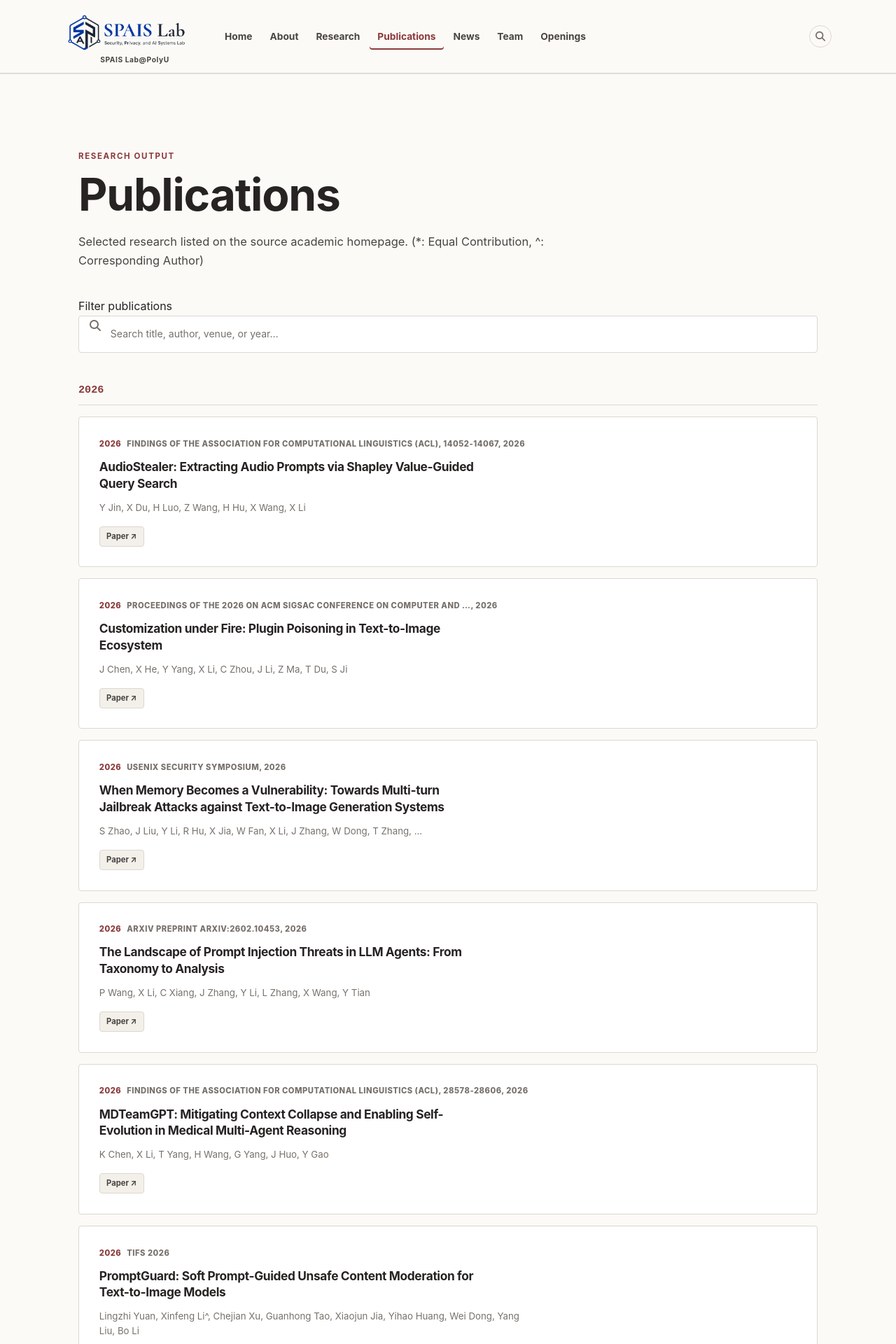
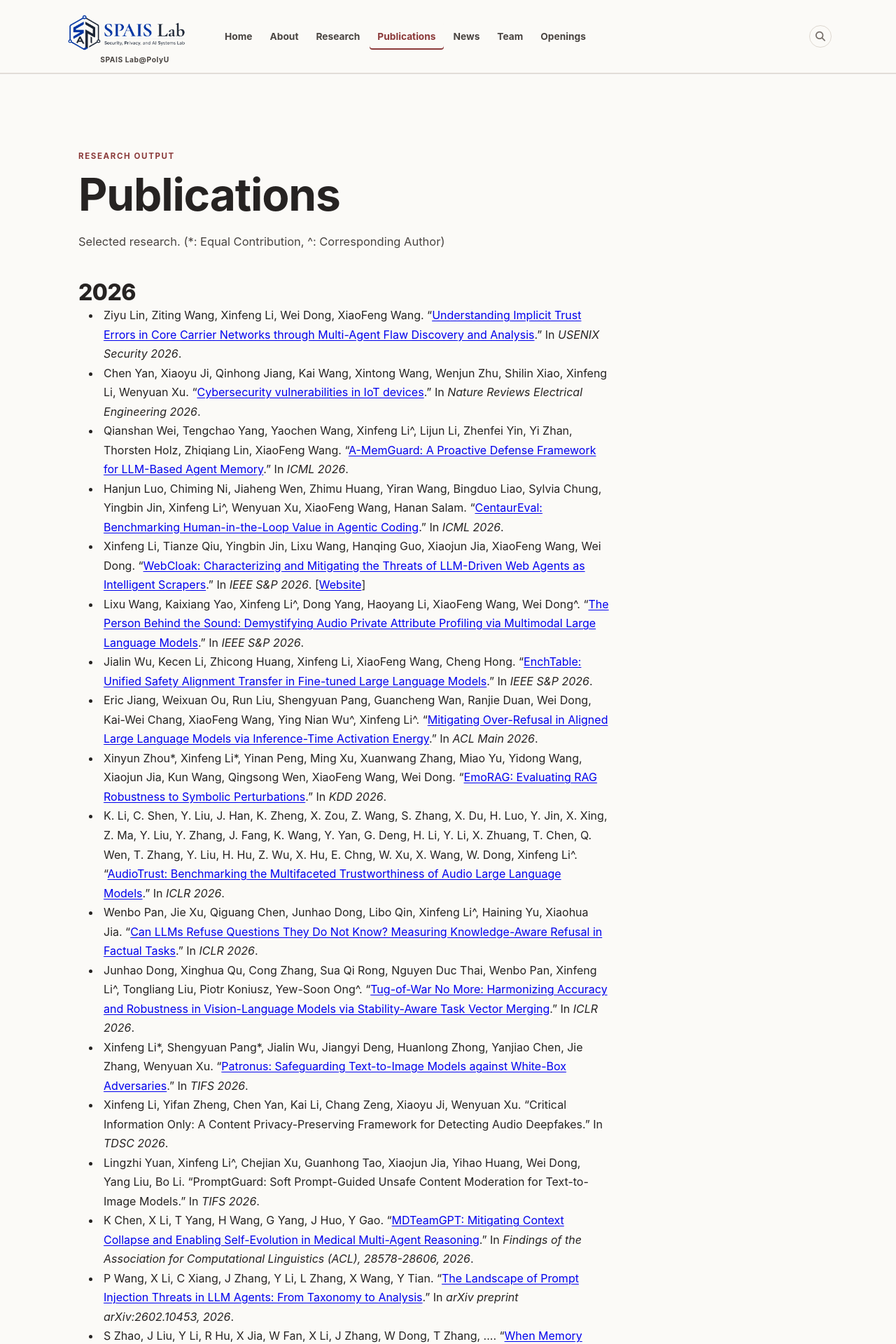
Before and after one commit to GabryGao/web-Li, a Jekyll site: the page built from _pages/publications.html, in a window 1280 px wide. Shown: the top 1920 px of the page at 70% size. Built offline with Jekyll 4.4.1, drawn with Linux system fonts in a browser that asks for light colours; a style sheet for code colours, icons or effects is not loaded; some of the changed text lies outside the part shown.

Commit message:
style: simplify publications bibliography

```diff
--- a/_data/publications.yml
+++ b/_data/publications.yml
@@ -123,13 +123,13 @@
 - title: A Vision for Access Control in LLM-based Agent Systems
   authors: Xinfeng Li, Dong Huang, Jie Li, Hongyi Cai, Zhenhong Zhou, Wei Dong, XiaoFeng Wang, Yang Liu
   venue: arXiv
-  year: "2025"
+  year: 2025
   url: "https://arxiv.org/abs/2510.11108"
 
 - title: "MedSentry: Understanding and Mitigating Safety Risks in Medical LLM Multi-Agent Systems"
   authors: Kai Chen, Taihang Zhen, Hewei Wang, Kailai Liu, Xinfeng Li^, Jing Huo, Tianpei Yang, Jinfeng Xu, Wei Dong, Yang Gao
   venue: arXiv
-  year: "2025"
+  year: 2025
   url: "https://arxiv.org/abs/2505.20824"
 
 - title: "The Eye of Sherlock Holmes: Uncovering User Private Attribute Profiling via Vision-Language Model Agentic Framework"
--- a/_pages/publications.html
+++ b/_pages/publications.html
@@ -8,24 +8,29 @@ permalink: /publications/
 <header class="page-hero page-hero-compact">
   <p class="section-kicker">Research output</p>
   <h1>Publications</h1>
-  <p>Selected research listed on the source academic homepage. (*: Equal Contribution, ^: Corresponding Author)</p>
+  <p>Selected research. (*: Equal Contribution, ^: Corresponding Author)</p>
 </header>
 
-<div class="publication-toolbar">
-  <label class="visually-hidden" for="pubSearch">Filter publications</label>
-  <i class="fa-solid fa-magnifying-glass" aria-hidden="true"></i>
-  <input type="search" class="pub-search" id="pubSearch" placeholder="Search title, author, venue, or year…">
-</div>
-
-<div class="publication-list" id="pubList">
-{% assign sorted_publications = site.data.publications | sort: "year" | reverse %}
-{% assign current_year = "" %}
-{% for pub in sorted_publications %}
-  {% capture pub_year %}{{ pub.year }}{% endcapture %}
-  {% if pub_year != current_year %}
-    <h2 class="publication-year">{{ pub_year }}</h2>
-    {% assign current_year = pub_year %}
-  {% endif %}
-  {% include publication-card.html pub=pub %}
+{% assign publication_years = site.data.publications | map: "year" | uniq | sort | reverse %}
+{% for year in publication_years %}
+  <h2 class="publication-year">{{ year }}</h2>
+  <ul class="publication-list">
+  {% for pub in site.data.publications %}
+    {% if pub.year == year %}
+      <li class="publication-item">
+        <span class="publication-authors">{{ pub.authors }}.</span>
+        “{% if pub.url %}<a class="publication-title-link" href="{{ pub.url }}" target="_blank" rel="noopener">{{ pub.title }}</a>{% else %}<span class="publication-title">{{ pub.title }}</span>{% endif %}.”
+        {% if pub.venue %}<span>In <em class="publication-venue">{{ pub.venue }}</em>.</span>{% endif %}
+        {% if pub.website or pub.code or pub.dataset or pub.weights %}
+          <span class="publication-links">
+            {% if pub.website %}[<a href="{{ pub.website }}" target="_blank" rel="noopener">Website</a>]{% endif %}
+            {% if pub.code %}[<a href="{{ pub.code }}" target="_blank" rel="noopener">Code</a>]{% endif %}
+            {% if pub.dataset %}[<a href="{{ pub.dataset }}" target="_blank" rel="noopener">Dataset</a>]{% endif %}
+            {% if pub.weights %}[<a href="{{ pub.weights }}" target="_blank" rel="noopener">Weights</a>]{% endif %}
+          </span>
+        {% endif %}
+      </li>
+    {% endif %}
+  {% endfor %}
+  </ul>
 {% endfor %}
-</div>
--- a/_sass/components/_publication.scss
+++ b/_sass/components/_publication.scss
@@ -1,82 +1,38 @@
 // =============================================================
-// Publication cards and filtering
+// Compact, year-grouped bibliography
 // =============================================================
 
-.publication-grid,
-.publication-list { display: grid; gap: var(--space-4); }
-
-.publication-card {
-  padding: clamp(1.25rem, 3vw, 1.8rem);
-  border: 1px solid var(--border-color);
-  border-radius: var(--radius-sm);
-  background: var(--bg-card);
-  box-shadow: var(--shadow-sm);
-  transition: transform var(--transition-base), border-color var(--transition-base), box-shadow var(--transition-base);
+.publication-title-link,
+.publication-links a {
+  color: #0000ee;
+  text-decoration: underline;
+  text-underline-offset: 0.12em;
 }
 
-.publication-card:hover { transform: translateY(-1px); border-color: var(--accent); box-shadow: none; }
+.publication-title-link:hover,
+.publication-links a:hover { color: #0000b8; }
 
-.publication-card-topline {
-  display: flex;
-  align-items: center;
-  flex-wrap: wrap;
-  gap: var(--space-2);
-  margin-bottom: var(--space-3);
-  font-size: 0.7rem;
+.publication-year {
+  margin: var(--space-9) 0 var(--space-4);
+  color: var(--text-primary);
+  font-family: var(--font-body);
+  font-size: clamp(1.55rem, 3vw, 2rem);
   font-weight: 800;
-  letter-spacing: 0.045em;
-  text-transform: uppercase;
 }
 
-.publication-year-label { color: var(--accent); }
-.publication-venue { color: var(--text-muted); }
-.publication-title { margin: 0; max-width: 48ch; font-size: 1.08rem; line-height: 1.38; letter-spacing: -0.02em; }
-.publication-title a { color: var(--text-primary); }
-.publication-title a:hover { color: var(--accent); }
-.publication-authors { margin: var(--space-3) 0 0; color: var(--text-muted); font-size: 0.83rem; line-height: 1.55; }
+.publication-list {
+  margin: 0 0 var(--space-8);
+  padding-left: 2rem;
+}
 
-.publication-actions { display: flex; flex-wrap: wrap; gap: var(--space-2); margin-top: var(--space-4); }
-.publication-actions a {
-  display: inline-flex;
-  padding: 0.28rem 0.58rem;
-  border: 1px solid var(--border-color);
-  border-radius: var(--radius-sm);
-  color: var(--text-secondary);
-  background: var(--bg-secondary);
-  font-size: 0.7rem;
-  font-weight: 750;
+.publication-item {
+  margin-bottom: var(--space-5);
+  padding-left: var(--space-1);
+  color: var(--text-primary);
+  font-size: 1rem;
+  line-height: 1.72;
 }
-.publication-actions a:hover { color: var(--accent); border-color: var(--accent); }
 
-.publication-year {
-  margin: var(--space-10) 0 0;
-  padding: var(--space-3) 0;
-  border-bottom: 1px solid var(--border-color);
-  color: var(--accent);
-  font-size: 0.95rem;
-  font-family: 'JetBrains Mono', monospace;
-  letter-spacing: 0;
-}
-.publication-year:first-child { margin-top: 0; }
-
-.publication-toolbar { position: relative; margin-bottom: var(--space-8); }
-.publication-toolbar > i { position: absolute; left: 1rem; top: 50%; transform: translateY(-50%); color: var(--text-muted); }
-.pub-search {
-  width: 100%;
-  min-height: 3.3rem;
-  margin: 0;
-  padding: 0.75rem 1rem 0.75rem 2.8rem;
-  border: 1px solid var(--border-color);
-  border-radius: var(--radius-sm);
-  background: var(--bg-card);
-  color: var(--text-primary);
-  font-family: var(--font-body);
-  font-size: 0.88rem;
-  box-shadow: var(--shadow-sm);
-}
-.pub-search:focus { outline: none; border-color: var(--accent); box-shadow: 0 0 0 3px var(--accent-light); }
-.pub-search::placeholder { color: var(--text-muted); }
-
-@media (min-width: 860px) {
-  .selected-pubs.publication-grid { grid-template-columns: repeat(2, minmax(0, 1fr)); }
-}
+.publication-item::marker { color: var(--text-primary); }
+.publication-venue { color: inherit; font-style: italic; }
+.publication-links { display: inline; white-space: normal; }
```
Also changed, not shown: tests/test_publications_text_layout.py (added, +30 -0 lines).
